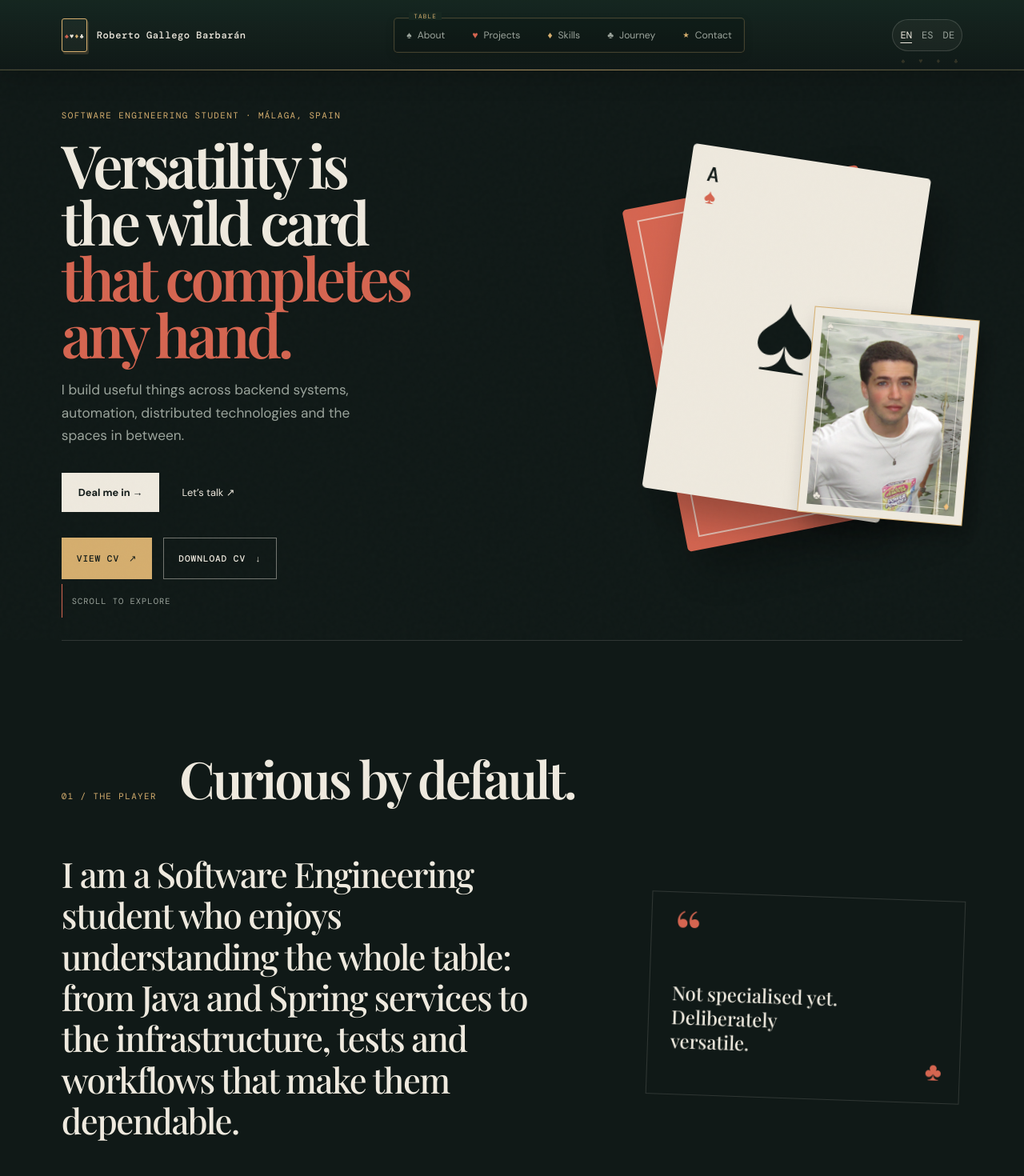
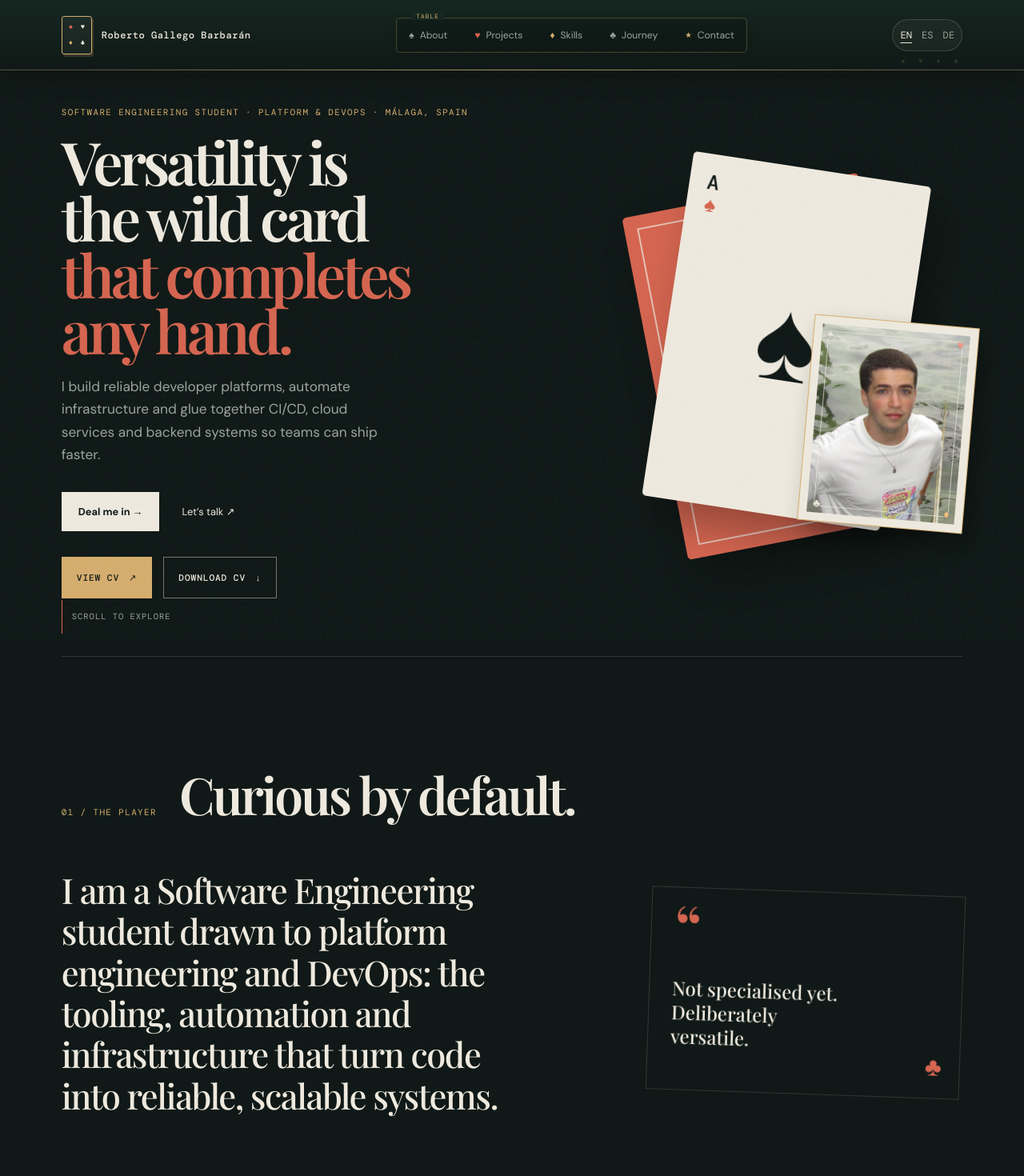
Before and after one commit to rgallegocode/roberto-gallego-portfolio, a React (Vite) app: page / in a window 1280 px wide. Shown: the top 1470 px of the page at 80% size. Built offline with nearby package versions, Linux system fonts and the light colour scheme.

Commit message:
Focus hero and about copy on Platform/DevOps and fix brand-card overlap

```diff
--- a/src/App.tsx
+++ b/src/App.tsx
@@ -36,14 +36,14 @@ const copy = {
     language: 'Language',
     progressLabel: 'Page reading progress',
     scrollNote: 'Scroll to explore',
-    kicker: 'Software engineering student · Málaga, Spain',
+    kicker: 'Software engineering student · Platform & DevOps · Málaga, Spain',
     title: 'Versatility is the wild card\nthat completes any hand.',
-    intro: 'I build useful things across backend systems, automation, distributed technologies and the spaces in between.',
+    intro: 'I build reliable developer platforms, automate infrastructure and glue together CI/CD, cloud services and backend systems so teams can ship faster.',
     cta: 'Deal me in',
     contact: 'Let’s talk',
     aboutLabel: '01 / The player',
     aboutTitle: 'Curious by default.',
-    aboutText: 'I am a Software Engineering student who enjoys understanding the whole table: from Java and Spring services to the infrastructure, tests and workflows that make them dependable.',
+    aboutText: 'I am a Software Engineering student drawn to platform engineering and DevOps: the tooling, automation and infrastructure that turn code into reliable, scalable systems.',
     aboutNote: 'Not specialised yet. Deliberately versatile.',
     projectsLabel: '02 / The hand',
     projectsTitle: 'A few cards I have played.',
@@ -75,14 +75,14 @@ const copy = {
     language: 'Idioma',
     progressLabel: 'Progreso de lectura de la página',
     scrollNote: 'Desliza para explorar',
-    kicker: 'Estudiante de ingeniería del software · Málaga, España',
+    kicker: 'Estudiante de ingeniería del software · Platform & DevOps · Málaga, España',
     title: 'La versatilidad es el comodín\nque completa cualquier jugada.',
-    intro: 'Construyo cosas útiles entre backend, automatización, tecnologías distribuidas y todo lo que queda en medio.',
+    intro: 'Construyo plataformas de desarrollo fiables, automatizo infraestructura e integro CI/CD, servicios cloud y backend para que los equipos entreguen más rápido.',
     cta: 'Repartir cartas',
     contact: 'Hablemos',
     aboutLabel: '01 / El jugador',
     aboutTitle: 'Curiosidad por defecto.',
-    aboutText: 'Soy estudiante de Ingeniería del Software y me gusta entender toda la mesa: desde servicios Java y Spring hasta la infraestructura, las pruebas y los flujos que los hacen fiables.',
+    aboutText: 'Soy estudiante de Ingeniería del Software con interés por platform engineering y DevOps: el tooling, la automatización y la infraestructura que convierten el código en sistemas fiables y escalables.',
     aboutNote: 'Aún no especializado. Versátil a propósito.',
     projectsLabel: '02 / La mano',
     projectsTitle: 'Algunas cartas que he jugado.',
@@ -114,14 +114,14 @@ const copy = {
     language: 'Sprache',
     progressLabel: 'Lesefortschritt der Seite',
     scrollNote: 'Scrollen zum Entdecken',
-    kicker: 'Softwaretechnik-Student · Málaga, Spanien',
+    kicker: 'Softwaretechnik-Student · Platform & DevOps · Málaga, Spanien',
     title: 'Vielseitigkeit ist der Joker,\nder jedes Blatt vervollständigt.',
-    intro: 'Ich entwickle nützliche Lösungen zwischen Backend-Systemen, Automatisierung, verteilten Technologien und allem dazwischen.',
+    intro: 'Ich baue zuverlässige Entwicklerplattformen, automatisiere Infrastruktur und verbinde CI/CD, Cloud-Services und Backend-Systeme, damit Teams schneller liefern können.',
     cta: 'Karten austeilen',
     contact: 'Kontakt aufnehmen',
     aboutLabel: '01 / Der Spieler',
     aboutTitle: 'Neugier als Ausgangspunkt.',
-    aboutText: 'Ich studiere Softwaretechnik und möchte den ganzen Tisch verstehen: von Java- und Spring-Services bis zu Infrastruktur, Tests und Workflows, die sie zuverlässig machen.',
+    aboutText: 'Ich studiere Softwaretechnik und interessiere mich für Platform Engineering und DevOps: die Werkzeuge, Automatisierung und Infrastruktur, die Code in zuverlässige, skalierbare Systeme verwandeln.',
     aboutNote: 'Noch nicht spezialisiert. Bewusst vielseitig.',
     projectsLabel: '02 / Die Hand',
     projectsTitle: 'Einige gespielte Karten.',
```
Also changed, not shown: src/styles.css.
